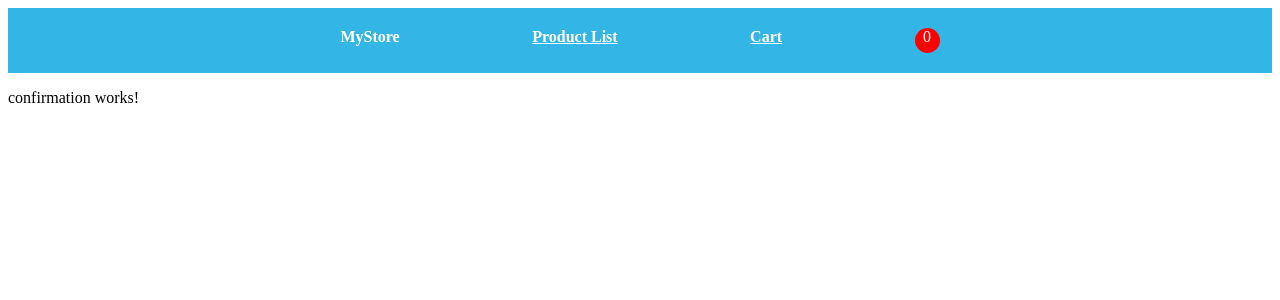
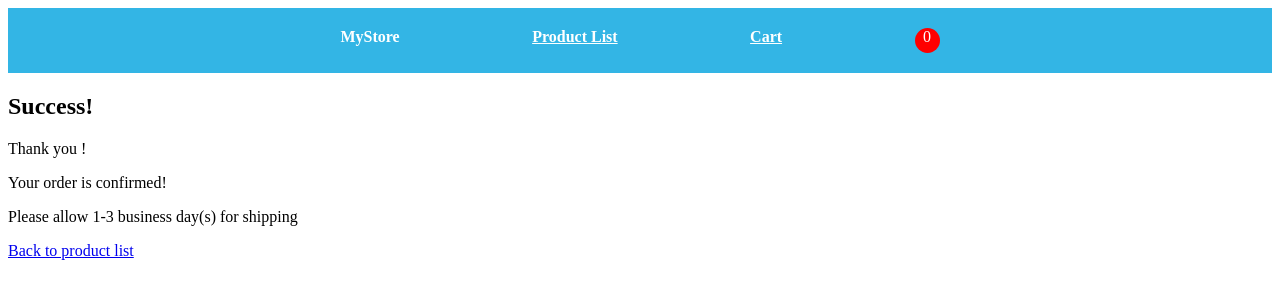
Before and after one commit to genrique98/angular-storefront, an Angular app: page /confirmation in a window 1280 px wide. Shown: the top 300 px of the page. Built offline with nearby package versions, Linux system fonts and the light colour scheme.

Commit message:
feat: added confirmation component

```diff
--- a/src/app/components/confirmation/confirmation.component.html
+++ b/src/app/components/confirmation/confirmation.component.html
@@ -1 +1,5 @@
-<p>confirmation works!</p>
+<h2>Success!</h2>
+<p>Thank you {{order.name}}!</p>
+<p>Your order is confirmed!</p>
+<p>Please allow 1-3 business day(s) for shipping</p>
+<a routerLink="/" class="back-link"> Back to product list</a>
--- a/src/app/components/confirmation/confirmation.component.ts
+++ b/src/app/components/confirmation/confirmation.component.ts
@@ -1,4 +1,6 @@
 import { Component, OnInit } from '@angular/core';
+import { Order } from 'src/app/models/Order';
+import { OrderService } from 'src/app/services/order/order.service';
 
 @Component({
   selector: 'app-confirmation',
@@ -7,9 +9,12 @@ import { Component, OnInit } from '@angular/core';
 })
 export class ConfirmationComponent implements OnInit {
 
-  constructor() { }
+  constructor(private orderService: OrderService) { }
+
+  order: Order = new Order()
 
   ngOnInit(): void {
+    this.order = this.orderService.getOrder()
   }
 
 }
```
Also changed, not shown: src/app/components/confirmation/confirmation.component.css (indentation only).
